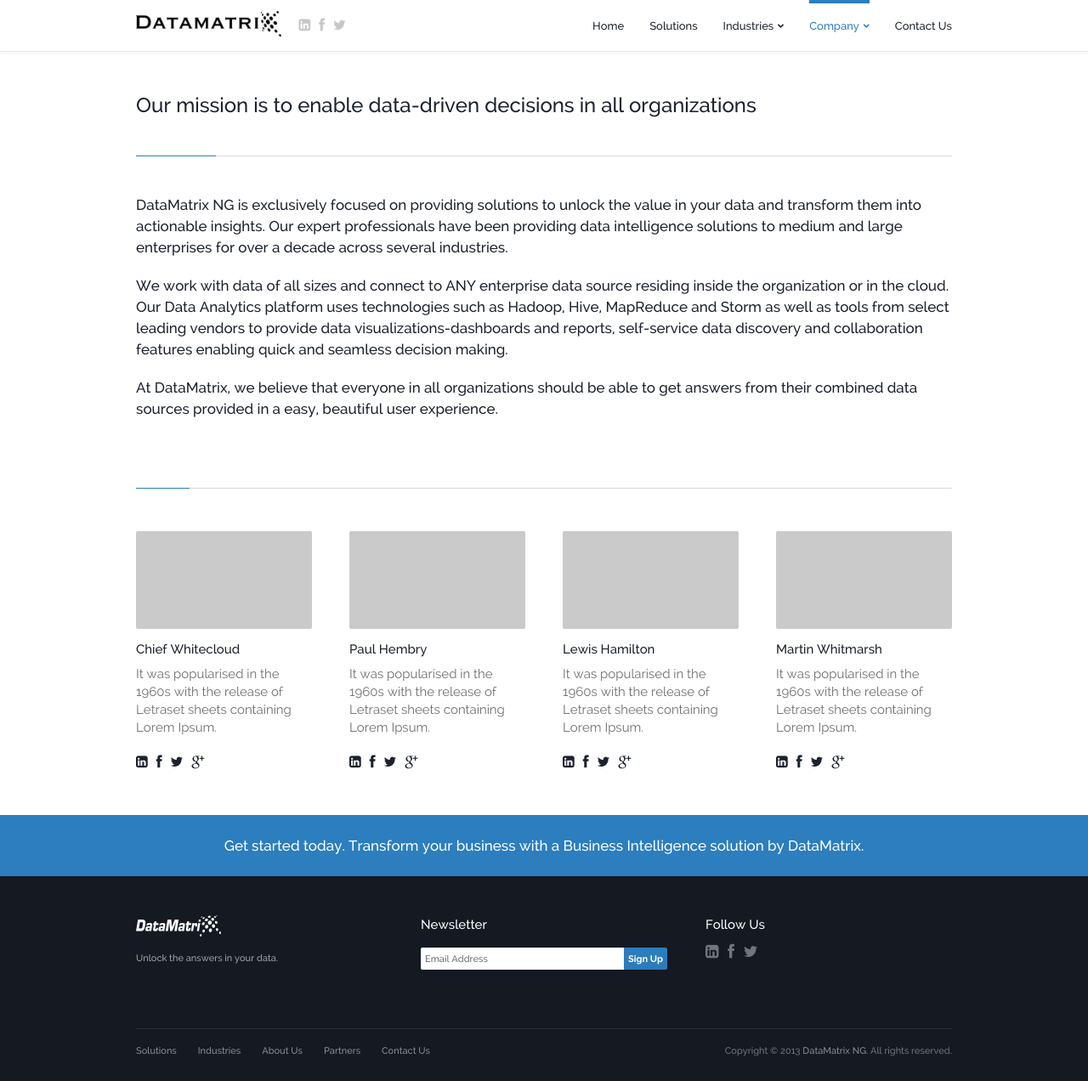
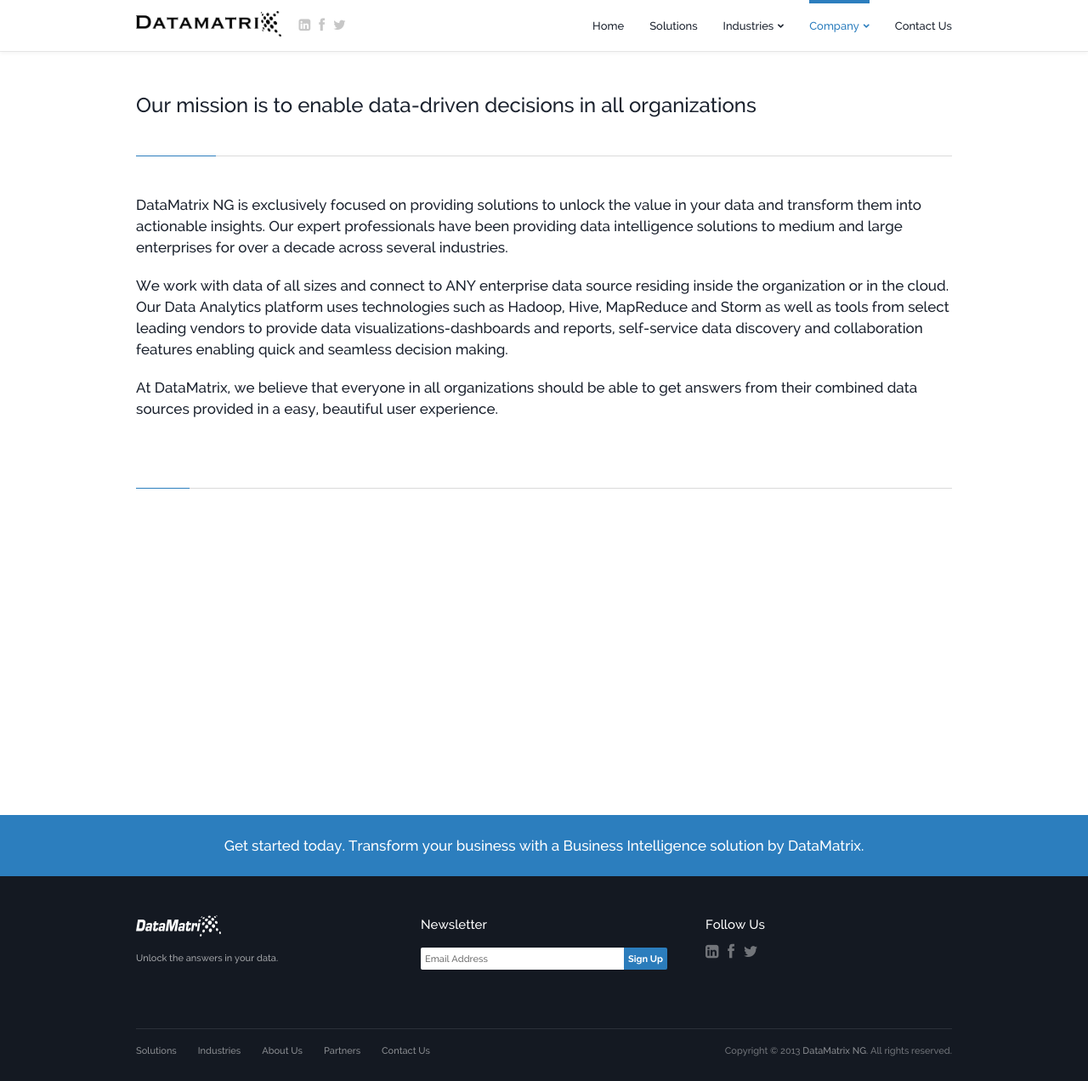
Before and after one commit to dtmtx/dtmtx.github.io, a Jekyll site: the page built from about.html, in a window 1280 px wide and 1272 px high. Shown: the whole window at 85% size. Built offline with Jekyll 4.4.1, drawn with Linux system fonts in a browser that asks for light colours; Markdown is read by kramdown in place of the engine named in the settings.

Commit message:
content update

```diff
--- a/about.html
+++ b/about.html
@@ -49,143 +49,7 @@
 					<!-- END Divider -->
 					<!-- ~~~~~~~~~~~~~~~~~~~~~~~~~~~~~~~~~~~~~~~~~~~~~~~~~~~~~~~~~~~~~~~~~~~~~ -->
 
-					<!-- ~~~~~~~~~~~~~~~~~~~~~~~~~~~~~~~ -->
-					<!-- The Team -->
-					<!-- ~~~~~~~~~~~~~~~~~~~~~~~~~~~~~~~ -->
-					<ul class="team column-container">
 
-						<!-- ~~~~~~~~~~~~~~~~~~~~~~~~~~~~~~~ -->
-						<!-- One Fourth -->
-						<!-- ~~~~~~~~~~~~~~~~~~~~~~~~~~~~~~~ -->
-						<li class="column-one-fourth">
-							<!-- Image -->
-							<div class="image-wrapper">
-								<img alt="" src="images/placeholders/placeholder-large.jpg" class="fullwidth"/>
-							</div>
-							<!-- Title -->
-							<h3>Chief Whitecloud</h3>
-							<!-- Excerpt -->
-							<p>It was popularised in the 1960s with the release of Letraset sheets containing Lorem Ipsum.</p>
-							<!-- Social -->
-							<ul class="social">
-								<li>
-									<a href="#"><i class="fa fa-linkedin-square"></i><div class="tooltip">LinkedIn</div></a>
-								</li>
-								<li>
-									<a href="#"><i class="fa fa-facebook"></i><div class="tooltip">Facebook</div></a>
-								</li>
-								<li>
-									<a href="#"><i class="fa fa-twitter"></i><div class="tooltip">Twitter</div></a>
-								</li>
-								<li>
-									<a href="#"><i class="fa fa-google-plus"></i><div class="tooltip">Google+</div></a>
-								</li>
-							</ul>
-						</li>
-						<!-- ~~~~~~~~~~~~~~~~~~~~~~~~~~~~~~~ -->
-						<!-- END One Fourth -->
-						<!-- ~~~~~~~~~~~~~~~~~~~~~~~~~~~~~~~ -->
-
-						<!-- ~~~~~~~~~~~~~~~~~~~~~~~~~~~~~~~ -->
-						<!-- One Fourth -->
-						<!-- ~~~~~~~~~~~~~~~~~~~~~~~~~~~~~~~ -->
-						<li class="column-one-fourth">
-							<!-- Image -->
-							<div class="image-wrapper">
-								<img alt="" src="images/placeholders/placeholder-large.jpg" class="fullwidth"/>
-							</div>
-							<!-- Title -->
-							<h3>Paul Hembry</h3>
-							<!-- Excerpt -->
-							<p>It was popularised in the 1960s with the release of Letraset sheets containing Lorem Ipsum.</p>
-							<!-- Social -->
-							<ul class="social">
-								<li>
-									<a href="#"><i class="fa fa-linkedin-square"></i><div class="tooltip">LinkedIn</div></a>
-								</li>
-								<li>
-									<a href="#"><i class="fa fa-facebook"></i><div class="tooltip">Facebook</div></a>
-								</li>
-								<li>
-									<a href="#"><i class="fa fa-twitter"></i><div class="tooltip">Twitter</div></a>
-								</li>
-								<li>
-									<a href="#"><i class="fa fa-google-plus"></i><div class="tooltip">Google+</div></a>
-								</li>
-							</ul>
-						</li>
-						<!-- ~~~~~~~~~~~~~~~~~~~~~~~~~~~~~~~ -->
-						<!-- END One Fourth -->
-						<!-- ~~~~~~~~~~~~~~~~~~~~~~~~~~~~~~~ -->
-
-						<!-- ~~~~~~~~~~~~~~~~~~~~~~~~~~~~~~~ -->
-						<!-- One Fourth -->
-						<!-- ~~~~~~~~~~~~~~~~~~~~~~~~~~~~~~~ -->
-						<li class="column-one-fourth">
-							<!-- Image -->
-							<div class="image-wrapper">
-								<img alt="" src="images/placeholders/placeholder-large.jpg" class="fullwidth"/>
-							</div>
-							<!-- Title -->
-							<h3>Lewis Hamilton</h3>
-							<!-- Excerpt -->
-							<p>It was popularised in the 1960s with the release of Letraset sheets containing Lorem Ipsum.</p>
-							<!-- Social -->
-							<ul class="social">
-								<li>
-									<a href="#"><i class="fa fa-linkedin-square"></i><div class="tooltip">LinkedIn</div></a>
-								</li>
-								<li>
-									<a href="#"><i class="fa fa-facebook"></i><div class="tooltip">Facebook</div></a>
-								</li>
-								<li>
-									<a href="#"><i class="fa fa-twitter"></i><div class="tooltip">Twitter</div></a>
-								</li>
-								<li>
-									<a href="#"><i class="fa fa-google-plus"></i><div class="tooltip">Google+</div></a>
-								</li>
-							</ul>
-						</li>
-						<!-- ~~~~~~~~~~~~~~~~~~~~~~~~~~~~~~~ -->
-						<!-- END One Fourth -->
-						<!-- ~~~~~~~~~~~~~~~~~~~~~~~~~~~~~~~ -->
-
-						<!-- ~~~~~~~~~~~~~~~~~~~~~~~~~~~~~~~ -->
-						<!-- One Fourth -->
-						<!-- ~~~~~~~~~~~~~~~~~~~~~~~~~~~~~~~ -->
-						<li class="column-one-fourth">
-							<!-- Image -->
-							<div class="image-wrapper">
-								<img alt="" src="images/placeholders/placeholder-large.jpg" class="fullwidth"/>
-							</div>
-							<!-- Title -->
-							<h3>Martin Whitmarsh</h3>
-							<!-- Excerpt -->
-							<p>It was popularised in the 1960s with the release of Letraset sheets containing Lorem Ipsum.</p>
-							<!-- Social -->
-							<ul class="social">
-								<li>
-									<a href="#"><i class="fa fa-linkedin-square"></i><div class="tooltip">LinkedIn</div></a>
-								</li>
-								<li>
-									<a href="#"><i class="fa fa-facebook"></i><div class="tooltip">Facebook</div></a>
-								</li>
-								<li>
-									<a href="#"><i class="fa fa-twitter"></i><div class="tooltip">Twitter</div></a>
-								</li>
-								<li>
-									<a href="#"><i class="fa fa-google-plus"></i><div class="tooltip">Google+</div></a>
-								</li>
-							</ul>
-						</li>
-						<!-- ~~~~~~~~~~~~~~~~~~~~~~~~~~~~~~~ -->
-						<!-- END One Fourth -->
-						<!-- ~~~~~~~~~~~~~~~~~~~~~~~~~~~~~~~ -->
-
-					</ul>
-					<!-- ~~~~~~~~~~~~~~~~~~~~~~~~~~~~~~~ -->
-					<!-- END The Team -->
-					<!-- ~~~~~~~~~~~~~~~~~~~~~~~~~~~~~~~ -->
 
 
 				</div>
```
